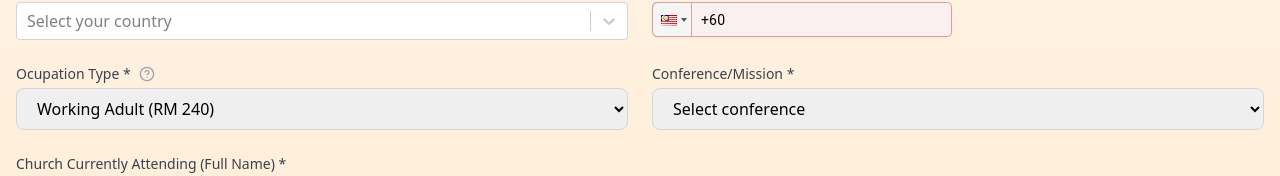
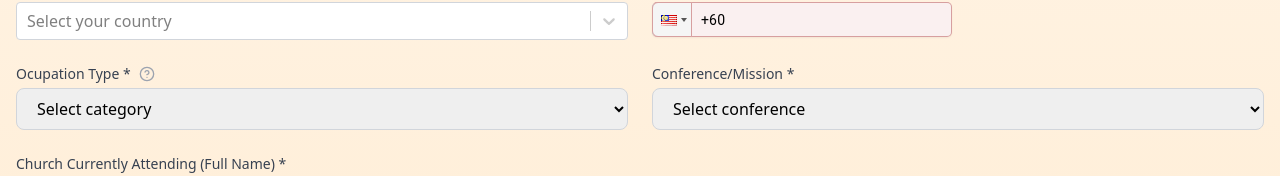
Before and after one commit to William2897/aoy-registration-form, a React (Vite) app in the folder frontend/: page / in a window 1280 px wide. Both pictures are taken after a click on the button "Start Registration". Shown: the part 460-636 px from the top of the page. Built offline with nearby package versions, Linux system fonts and the light colour scheme.

Commit message:
Update pricing in details

```diff
--- a/frontend/src/components/ParticipantInfo.tsx
+++ b/frontend/src/components/ParticipantInfo.tsx
@@ -279,11 +279,10 @@
               className="input-field mt-1"
             >
               <option value="">Select category</option>
-              <option value="working_adult">Working Adult (RM 240)</option>
-              <option value="homemaker">Homemaker (RM 240)</option>
-              <option value="student">Student (RM 180)</option>
-              <option value="ministry_salary">Ministry Worker - Salaried (RM 240)</option>
-              <option value="ministry_stipend">Ministry Worker - Stipend (RM 180)</option>
+              <option value="adult">Adult (RM 260)</option>
+              <option value="student">Student (RM 200)</option>
+              <option value="ministry_salary">Ministry Worker - Salaried (RM 260)</option>
+              <option value="ministry_stipend">Ministry Worker - Stipend (RM 200)</option>
               <option value="walk_in_full">Walk-in (Full Conference)</option>
               <option value="walk_in_partial">Walk-in (Partial Conference) - RM 100/day</option>
             </select>
@@ -305,11 +304,10 @@
                   className="input-field mt-1"
                 >
                   <option value="">Select category</option>
-                  <option value="working_adult">Working Adult (RM 240)</option>
-                  <option value="homemaker">Homemaker (RM 240)</option>
-                  <option value="student">Student (RM 180)</option>
-                  <option value="ministry_salary">Ministry Worker - Salaried (RM 240)</option>
-                  <option value="ministry_stipend">Ministry Worker - Stipend (RM 180)</option>
+                  <option value="adult">Adult (RM 260)</option>
+                  <option value="student">Student (RM 200)</option>
+                  <option value="ministry_salary">Ministry Worker - Salaried (RM 260)</option>
+                  <option value="ministry_stipend">Ministry Worker - Stipend (RM 200)</option>
                 </select>
               </div>
             )}
--- a/frontend/src/utils/pricing.ts
+++ b/frontend/src/utils/pricing.ts
@@ -1,8 +1,7 @@
 import { FormData } from '../App';
 
 export type OccupationType =
-  | 'working_adult'
-  | 'homemaker'
+  | 'adult'
   | 'student'
   | 'ministry_salary'
   | 'ministry_stipend'
@@ -20,12 +19,11 @@
 
 export const PRICING_CONFIG: PricingConfig = {
   baseRates: {
-    'working_adult': 240,
-    'homemaker': 240,
-    'student': 180,
-    'ministry_salary': 240,
-    'ministry_stipend': 180,
-    'walk_in_full': 240, // This will be dynamically calculated
+    'adult': 260,
+    'student': 200,
+    'ministry_salary': 260,
+    'ministry_stipend': 200,
+    'walk_in_full': 260, // This will be dynamically calculated
     'walk_in_partial': 100
   },
   kidsRate: 50,
@@ -69,7 +67,7 @@
     // Use the selected sub-category rate for walk-in full conference
     basePrice = formData.walkInCategory ?
       PRICING_CONFIG.baseRates[formData.walkInCategory as keyof typeof PRICING_CONFIG.baseRates] :
-      PRICING_CONFIG.baseRates.working_adult;
+      PRICING_CONFIG.baseRates.adult;
   } else {
     basePrice = PRICING_CONFIG.baseRates[formData.occupationType as OccupationType];
   }
```
